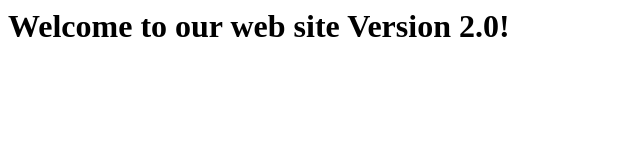
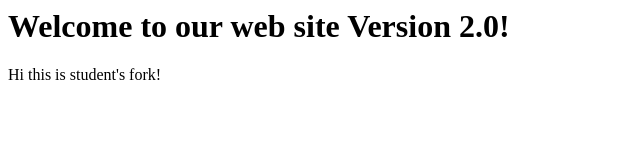
Before and after one commit to githubstudent/advanced-nov-2015, a plain HTML site: page index.html in a window 1280 px wide. Shown: the whole page, without its empty margins (0-640 px from the left). Drawn offline with Linux system fonts and the light colour scheme.

Commit message:
This is student's fork

```diff
--- a/index.html
+++ b/index.html
@@ -4,5 +4,6 @@
   </head>
   <body>
     <h1>Welcome to our web site Version 2.0!</h1>
+    <p>Hi this is student's fork!</p>
   </body>
 </html>
```
